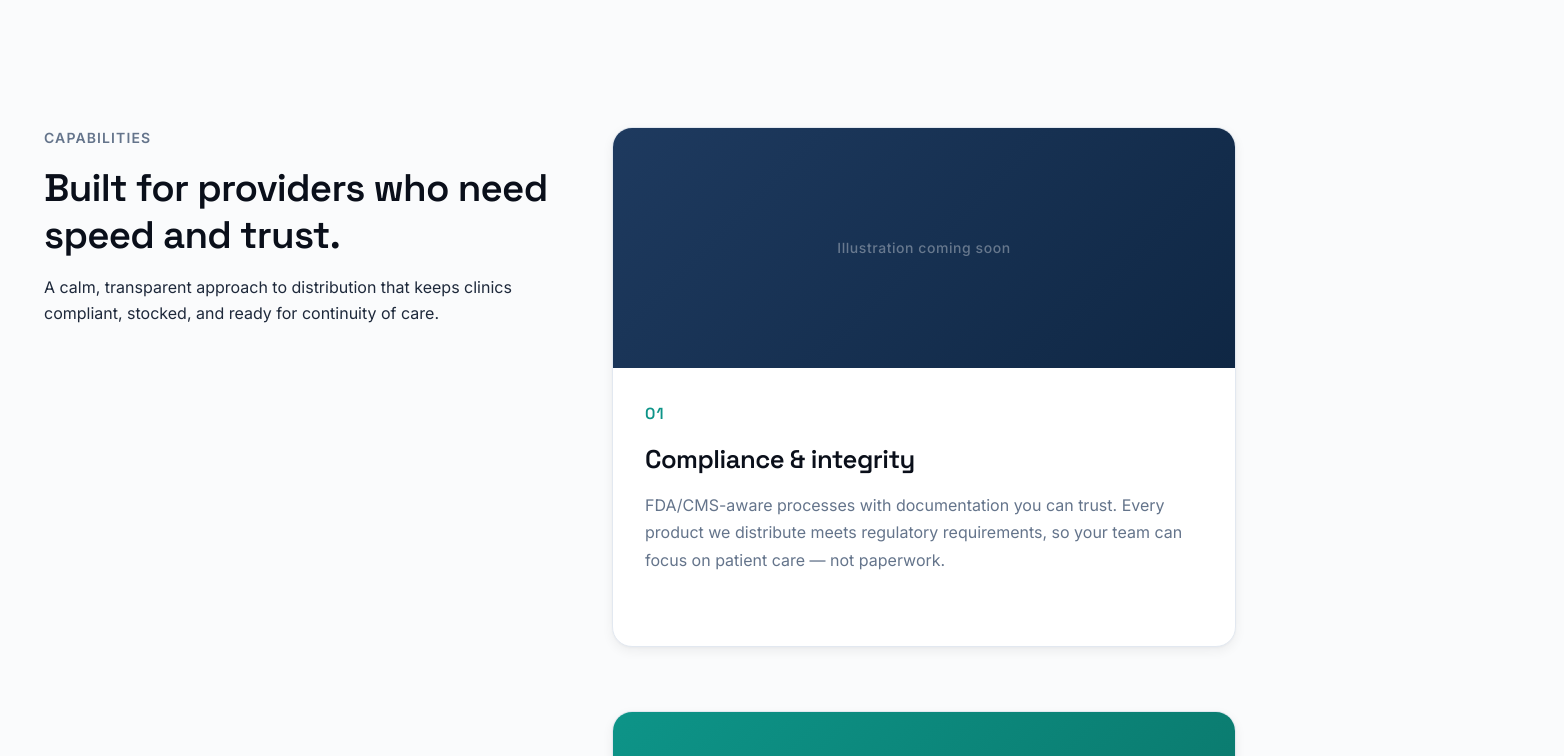
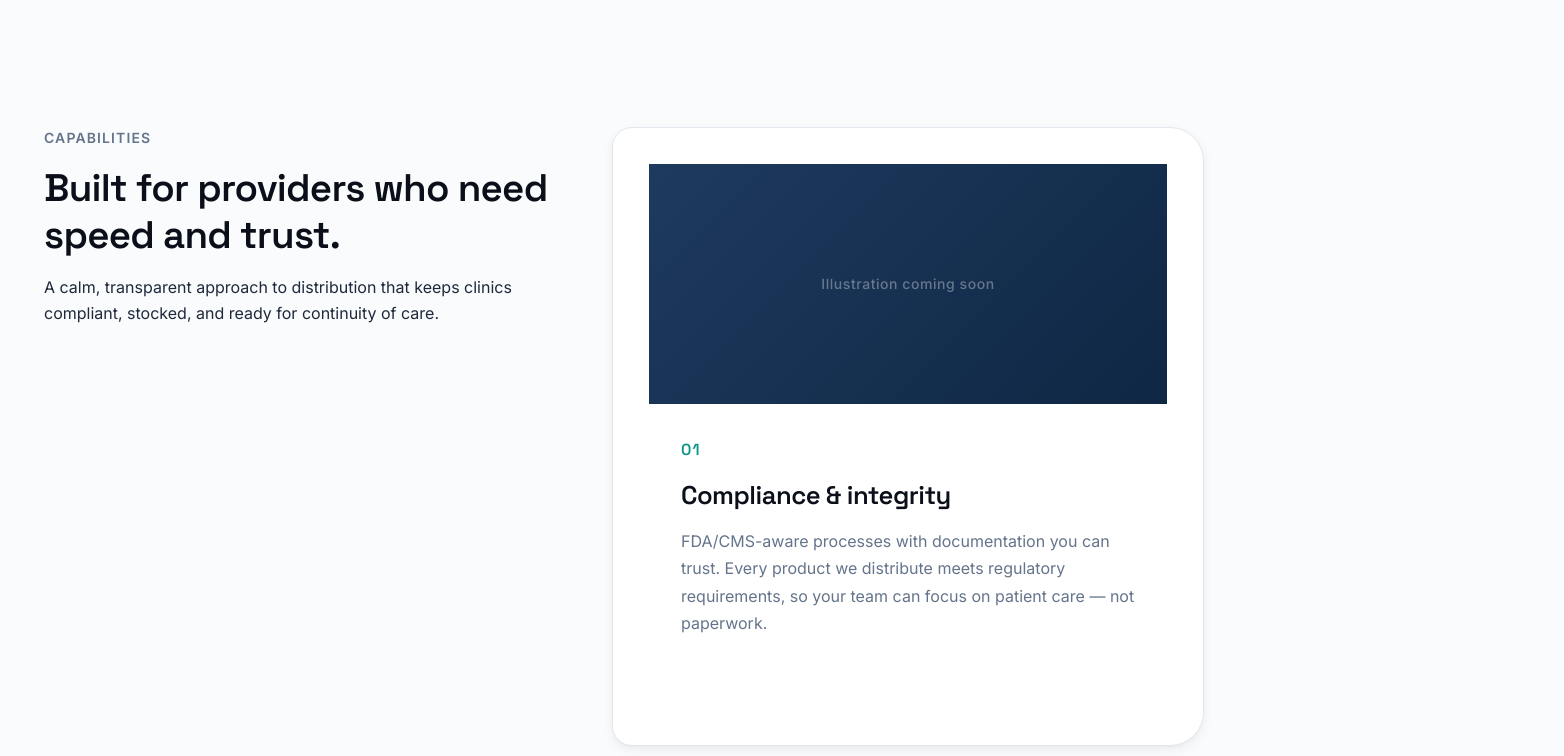
Before and after one commit to joemacstevens/bg-clear-website, a SvelteKit app: page / in a window 1280 px wide. Shown: the part 1320-2076 px from the top of the page, 1564 px wide, since content can reach past the window. Built offline with nearby package versions, Linux system fonts and the light colour scheme; no server answers.

Commit message:
Products: add visualized product cards; Capabilities: right-bleed cards

```diff
--- a/src/app.css
+++ b/src/app.css
@@ -196,6 +196,20 @@ main {
 .capability-list {
 	display: grid;
 	gap: var(--space-6);
+}
+
+/* Make the sticky Capabilities cards feel more dramatic on desktop */
+@media (min-width: 960px) {
+	.capability-list--bleed {
+		/* bleed to the right edge while keeping alignment with the container */
+		margin-right: calc(50% - 50vw);
+		padding-right: calc(50vw - 50% + 2rem);
+	}
+	.capability-list--bleed .capability-card {
+		border-top-right-radius: 34px;
+		border-bottom-right-radius: 34px;
+		padding: calc(var(--space-4) + 0.25rem);
+	}
 }
 
 .list {
--- a/src/routes/+page.svelte
+++ b/src/routes/+page.svelte
@@ -274,7 +274,7 @@
 					ready for continuity of care.
 				</p>
 			</div>
-			<div class="capability-list">
+			<div class="capability-list capability-list--bleed">
 				<article class="capability-card cap-panel reveal" use:revealOnScroll>
 					<div class="cap-visual cap-visual--compliance">
 						<span class="cap-visual-label">Illustration coming soon</span>
```
